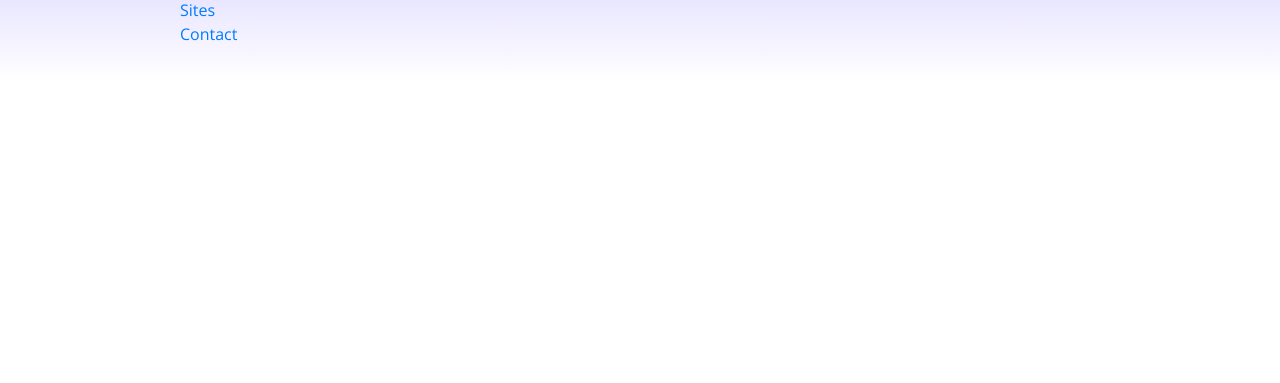
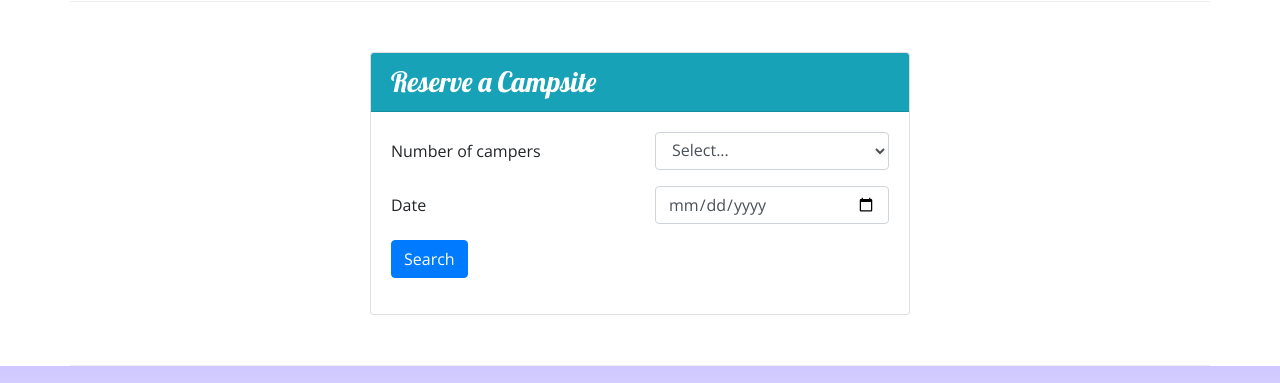
Before and after one commit to CezaraUrsachi/My-First-Bootstrap-Project, a website: page index.html in a window 1280 px wide. Shown: the part 1151-1534 px from the top of the page. Before the commit the page ends 1233 px from the top, so only its background shows below. Drawn offline with nearby package versions, Linux system fonts and the light colour scheme.

Commit message:
Week 2 Assignment

```diff
--- a/index.html
+++ b/index.html
@@ -19,6 +19,7 @@
 
 <body>
 
+    <!-- Jumbotron -->
     <header class="jumbotron jumbotron-fluid">
         <div class="container">
             <div class="row">
@@ -29,10 +30,15 @@
                     <h1>NuCamp</h1>
                     <h2>a better way to camp</h2>
                 </div>
+                <div class="col col-md-4 col-lg-2 mt-4">
+                    <a href="#reserveForm" type="button" class="btn  btn-lg btn-info text-nowrap">Reserve Campsite</a>
+                </div>
+
             </div>
         </div>
     </header>
 
+    <!-- Navbar -->
     <nav class="navbar navbar-expand-sm navbar-dark sticky-top">
         <div class="container">
             <a class="navbar-brand" href="#"><img src="img/logo.png" height="30" width="30" /></a>
@@ -50,6 +56,7 @@
         </div>
     </nav>
 
+    <!-- Main Body Content -->
     <div class="container">
         <div class="row row-content align-items-center">
             <div class="col-sm-4 order-sm-last col-md-3">
@@ -71,9 +78,14 @@
                 <h2>Featured Campsites</h2>
             </div>
             <div class="col">
-                <h3>React Lake Campground</h3>
-        		<p class="d-none d-sm-block">Nestled in the foothills of the Chrome Mountains, this campground on the shores of the pristine React Lake is a favorite for fly fishers.</p>
-   			</div>
+                <div class="media">
+                    <div class="media-body align-self-center">
+                        <h3>React Lake Campground</h3>
+                        <p class="d-none d-sm-block">Nestled in the foothills of the Chrome Mountains, this campground on the shores of the pristine React Lake is a favorite for fly fishers.</p>
+                    </div>
+                    <img class="d-flex mr-3 img-thumbnail" src="img/react-lake-thumb.jpg" alt="React Lake Campground" />
+                </div>
+            </div>
         </div>
 
         <div class="row row-content align-items-center">
@@ -90,7 +102,44 @@
                 </div>
             </div>
         </div>
+        <div class="row row-content">
+            <div class="col-sm-6 mx-auto">
+                <div class="card">
+                    <h3 class="card-header bg-info text-white">Reserve a Campsite</h3>
+                    <div class="card-body">
+                        <form id="reserveForm">
+                            <div class="form-group row">
+                                <label for="numCampers" class="col-sm-6 col-form-label">Number of campers</label>
+                                <div class="col">
+                                    <select name="numCampers" id="numCampers"  class="form-control">
+                                        <option value="select">Select...</option>
+                                        <option value="1">1</option>
+                                        <option value="2">2</option>
+                                        <option value="3">3</option>
+                                        <option value="4">4</option>
+                                        <option value="5">5</option>
+                                        <option value="6">6</option>
+                                    </select>
+                                </div>
+                            </div>
+                            <div class="form-group row">
+                                <label for="date" class="col-sm-6 col-form-label">Date</label>
+                                <div class="col-sm-6">
+                                    <input type="date" id="date" name="date" class="form-control" placeholder="date">
+                                </div>
+                            </div>
+                            <div class="form-group row">
+                                <div class="col ">
+                                    <button type="submit" class="btn btn-primary">Search</button>
+                                </div>
+                            </div>
+                        </form>
+                    </div>
+                </div>
+            </div>
+        </div>
     </div>
+
 
     <footer class="site-footer">
         <div class="container">
```
